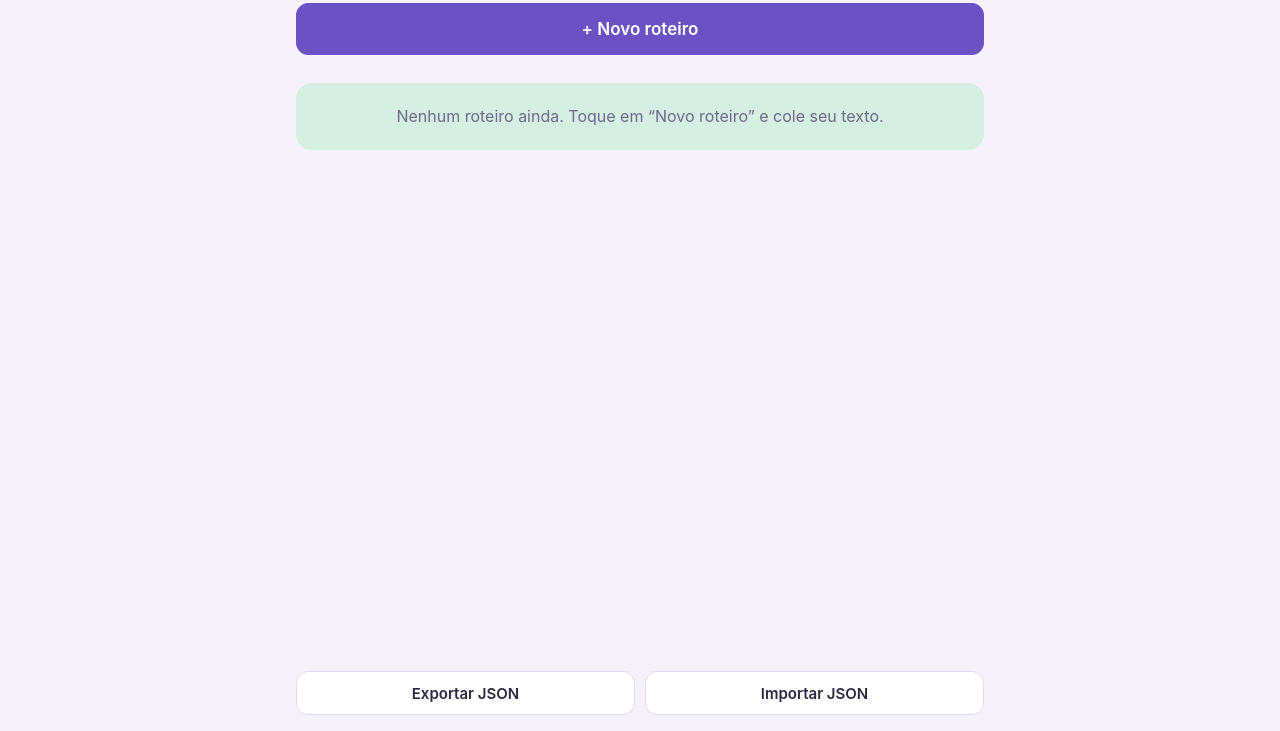
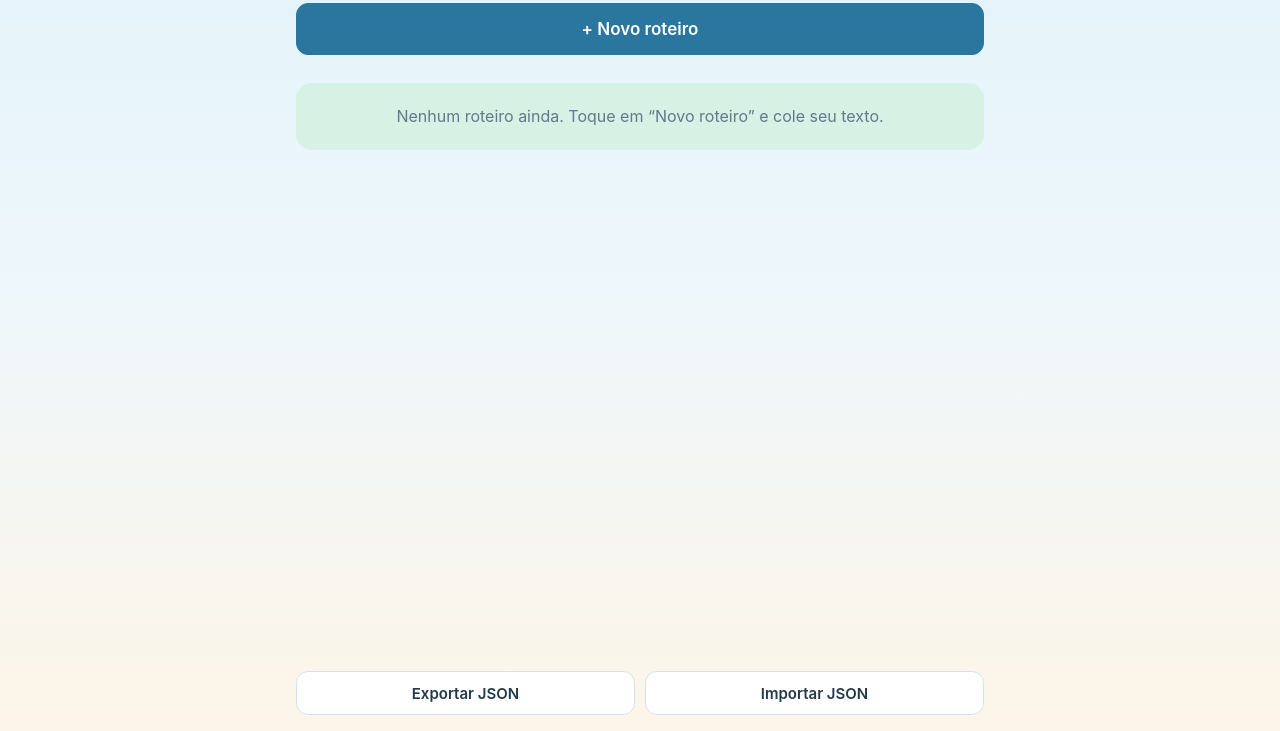
Before and after one commit to Tgovellinvest/teleprompter, a plain HTML site: page index.html in a window 1280 px wide. Shown: the part 69-800 px from the top of the page. Drawn offline with Linux system fonts and the light colour scheme.

Commit message:
Visual pessoal: paleta pastel de viagem (céu, mar e areia) e novo ícone
Co-Authored-By: Claude Sonnet 5.5 <noreply@anthropic.com>
Claude-Session: https://claude.ai/code/session_01UcDHyPEoAmUwjpvVKJTzDF

```diff
--- a/app.js
+++ b/app.js
@@ -80,7 +80,7 @@
   function aplicarTema() {
     document.documentElement.setAttribute('data-theme', ajustes.tema);
     var meta = document.querySelector('meta[name="theme-color"]');
-    if (meta) meta.setAttribute('content', ajustes.tema === 'escuro' ? '#000000' : '#f6f2fb');
+    if (meta) meta.setAttribute('content', ajustes.tema === 'escuro' ? '#000000' : '#eef7fb');
   }
   aplicarTema();
 
--- a/index.html
+++ b/index.html
@@ -5,7 +5,7 @@
   <meta name="viewport" content="width=device-width, initial-scale=1, viewport-fit=cover">
   <title>Teleprompter</title>
   <meta name="description" content="Teleprompter simples para ler roteiros no iPhone.">
-  <meta name="theme-color" content="#f6f2fb">
+  <meta name="theme-color" content="#eef7fb">
   <meta name="apple-mobile-web-app-capable" content="yes">
   <meta name="mobile-web-app-capable" content="yes">
   <meta name="apple-mobile-web-app-status-bar-style" content="default">
--- a/style.css
+++ b/style.css
@@ -1,22 +1,23 @@
-/* Teleprompter — tema claro pastel + escuro de alto contraste */
+/* Teleprompter — tema claro pastel de viagem (céu, mar e areia) + escuro de alto contraste */
 
 :root {
-  --fundo: #f6f2fb;
+  --fundo: #eef7fb;
+  --fundo-grad: linear-gradient(180deg, #e3f3fa 0%, #eef7fb 45%, #fdf5e8 100%);
   --cartao: #ffffff;
-  --texto: #2c2740;
-  --suave: #6f6888;
-  --borda: #e2d9f1;
-  --destaque: #6a52c4;
+  --texto: #23394a;
+  --suave: #5f7a8c;
+  --borda: #cfe3ee;
+  --destaque: #2a769e;
   --destaque-texto: #ffffff;
-  --destaque-claro: #e7defa;
-  --menta: #d5f0e3;
-  --perigo: #b3364a;
-  --palco: #fbf8f2;
-  --palco-texto: #1d1930;
-  --guia: rgba(106, 82, 196, 0.13);
-  --guia-seta: #6a52c4;
+  --destaque-claro: #d6ecf6;
+  --menta: #d8f1e5;
+  --perigo: #c0524a;
+  --palco: #fdf8ef;
+  --palco-texto: #1f3342;
+  --guia: rgba(42, 118, 158, 0.14);
+  --guia-seta: #2a769e;
   --vidro: rgba(255, 255, 255, 0.92);
-  --sombra: 0 2px 10px rgba(80, 60, 140, 0.10);
+  --sombra: 0 2px 10px rgba(40, 110, 150, 0.12);
 
   /* ajustes do teleprompter, alterados pelo app.js */
   --fonte: 44px;
@@ -26,6 +27,7 @@
 
 :root[data-theme="escuro"] {
   --fundo: #000000;
+  --fundo-grad: #000000;
   --cartao: #121212;
   --texto: #ffffff;
   --suave: #c9c9c9;
@@ -53,7 +55,9 @@ html {
 html, body {
   margin: 0;
   height: 100%;
-  background: var(--fundo);
+  background: var(--fundo-grad);
+  background-color: var(--fundo);
+  background-attachment: fixed;
   color: var(--texto);
   font-family: -apple-system, BlinkMacSystemFont, "Segoe UI", Roboto, Helvetica, Arial, sans-serif;
   touch-action: manipulation;
@@ -296,7 +300,7 @@ input[type="text"]:focus, textarea:focus, .botao:focus-visible {
   font-weight: 700;
   font-variant-numeric: tabular-nums;
   color: #fff;
-  background: rgba(179, 54, 74, 0.92);
+  background: rgba(192, 82, 74, 0.94);
   border: 0;
   border-radius: 999px;
   padding: 10px 16px;
@@ -310,7 +314,7 @@ input[type="text"]:focus, textarea:focus, .botao:focus-visible {
   position: absolute;
   inset: 0;
   z-index: 15;
-  background: rgba(20, 15, 40, 0.7);
+  background: rgba(25, 50, 70, 0.7);
   display: flex;
   align-items: center;
   justify-content: center;
@@ -348,7 +352,7 @@ input[type="text"]:focus, textarea:focus, .botao:focus-visible {
   position: fixed;
   inset: 0;
   z-index: 20;
-  background: rgba(20, 15, 40, 0.45);
+  background: rgba(25, 50, 70, 0.45);
   display: flex;
   align-items: center;
   justify-content: center;
--- a/sw.js
+++ b/sw.js
@@ -2,7 +2,7 @@
    Estratégia: responde do cache na hora e atualiza o cache em segundo plano.
    Uma mudança publicada aparece na segunda abertura do app com internet. */
 
-var CACHE = 'teleprompter-v2';
+var CACHE = 'teleprompter-v3';
 var ARQUIVOS = [
   './',
   'index.html',
```
Also changed, not shown: icons/icon-180.png, icons/icon-512.png, manifest.json.
